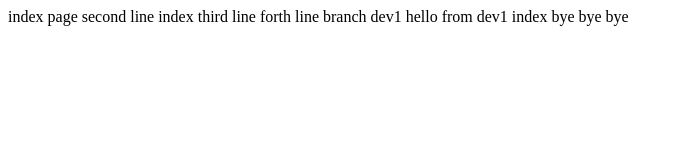
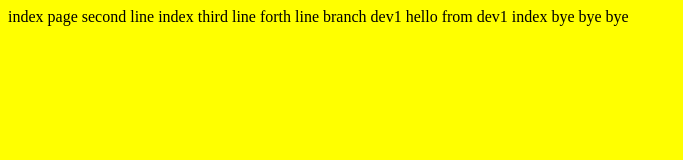
Before and after one commit to shubham1224/devopsal6, a plain HTML site: page index.html in a window 1280 px wide. Shown: the whole page, without its empty margins (0-683 px from the left). Drawn offline with Linux system fonts and the light colour scheme.

Commit message:
color added

```diff
--- a/index.html
+++ b/index.html
@@ -1,3 +1,5 @@
+<body bgcolor='yellow'>
+
 index page
 second line index
 
@@ -7,3 +9,4 @@ branch dev1
 hello from dev1 index
 bye bye
 bye
+</body>
```
